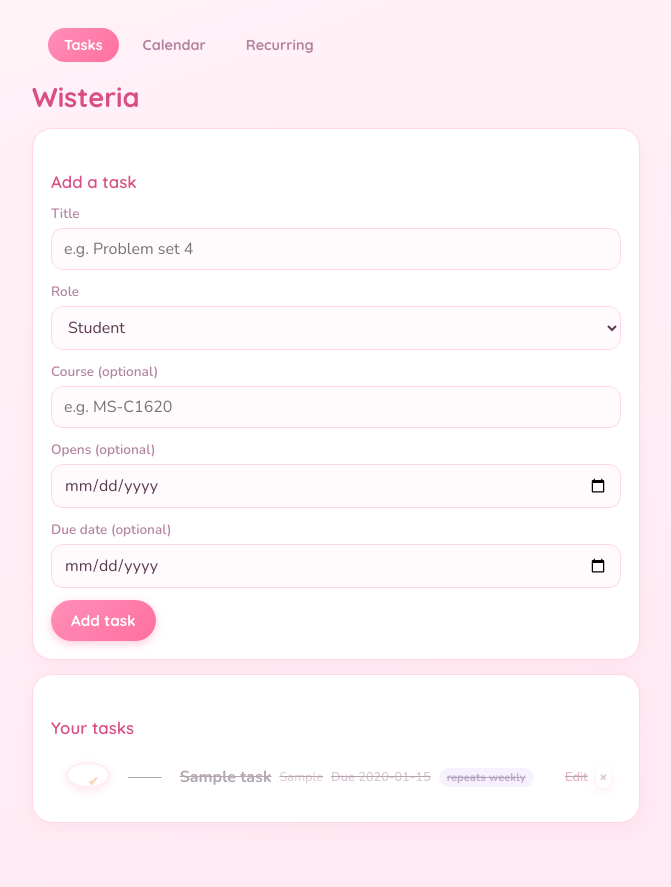
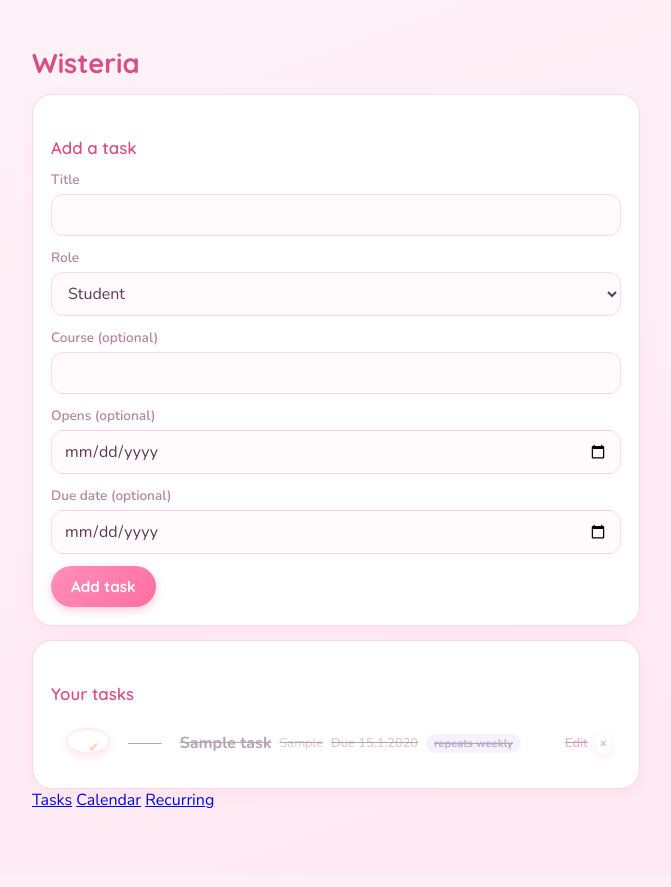
Before and after one commit to kilonalimo/study-organiser, a Flask app: page / in a window 1280 px wide. Shown: the whole page, without its empty margins (304-975 px from the left). After the commit the page ends 808 px from the top, so only its background shows below. Run offline with Flask 3, Linux system fonts and the light colour scheme; tables that the repository leaves empty hold one stand-in row (values such as "Sample post").

Commit message:
little fixes

```diff
--- a/templates/base.html
+++ b/templates/base.html
@@ -7,12 +7,6 @@
     <link rel="stylesheet" href="{{ url_for('static', filename='style.css') }}">
 </head>
 <body>
-    <nav class="topnav">
-        <a href="{{ url_for('index') }}" class="{{ 'active' if request.endpoint == 'index' else '' }}">Tasks</a>
-        <a href="{{ url_for('calendar_view') }}" class="{{ 'active' if request.endpoint == 'calendar_view' else '' }}">Calendar</a>
-        <a href="{{ url_for('recurring_view') }}" class="{{ 'active' if request.endpoint in ['recurring_view', 'create_template'] else '' }}">Recurring</a>
-    </nav>
-
     {% if google_configured %}
         <div class="google-status">
             {% if google_connected %}
@@ -27,5 +21,11 @@
     {% endif %}
 
     {% block content %}{% endblock %}
+
+    <nav class="bottomnav">
+        <a href="{{ url_for('index') }}" class="{{ 'active' if request.endpoint == 'index' else '' }}">Tasks</a>
+        <a href="{{ url_for('calendar_view') }}" class="{{ 'active' if request.endpoint == 'calendar_view' else '' }}">Calendar</a>
+        <a href="{{ url_for('recurring_view') }}" class="{{ 'active' if request.endpoint in ['recurring_view', 'create_template'] else '' }}">Recurring</a>
+    </nav>
 </body>
 </html>
--- a/templates/calendar.html
+++ b/templates/calendar.html
@@ -18,7 +18,7 @@
                     <li class="task role-{{ task['role']|lower }}">
                         <span class="badge">{{ task['role'] }}</span>
                         <span class="title">{{ task['title'] }}</span>
-                        {% if task['due_date'] %}<span class="due">Due {{ task['due_date'] }}</span>{% endif %}
+                        {% if task['due_date'] %}<span class="due">Due {{ task['due_date']|findate }}</span>{% endif %}
                         <form action="{{ url_for('plan_task', task_id=task['id']) }}" method="post" class="plan-form">
                             <input type="hidden" name="next" value="{{ url_for('calendar_view', week=current_week) }}">
                             <input type="date" name="planned_date" required>
--- a/templates/index.html
+++ b/templates/index.html
@@ -8,7 +8,7 @@
         <form action="{{ url_for('create_task') }}" method="post">
             <label>
                 Title
-                <input type="text" name="title" required placeholder="e.g. Problem set 4">
+                <input type="text" name="title" required>
             </label>
 
             <label>
@@ -22,7 +22,7 @@
 
             <label>
                 Course (optional)
-                <input type="text" name="course" placeholder="e.g. MS-C1620">
+                <input type="text" name="course">
             </label>
 
             <label>
@@ -53,7 +53,7 @@
                         <span class="badge">{{ task['role'] }}</span>
                         <span class="title">{{ task['title'] }}</span>
                         {% if task['course'] %}<span class="course">{{ task['course'] }}</span>{% endif %}
-                        {% if task['due_date'] %}<span class="due">Due {{ task['due_date'] }}</span>{% endif %}
+                        {% if task['due_date'] %}<span class="due">Due {{ task['due_date']|findate }}</span>{% endif %}
                         {% if task['recurring_template_id'] %}<span class="recurring-tag">repeats weekly</span>{% endif %}
                         {% if not task['planned_date'] and not task['completed'] %}<span class="unplanned-tag">not planned</span>{% endif %}
                         <a href="{{ url_for('edit_task_form', task_id=task['id']) }}" class="edit-link">Edit</a>
--- a/templates/recurring.html
+++ b/templates/recurring.html
@@ -9,7 +9,7 @@
         <form action="{{ url_for('create_template') }}" method="post">
             <label>
                 Title
-                <input type="text" name="title" required placeholder="e.g. TA office hours">
+                <input type="text" name="title" required>
             </label>
 
             <label>
@@ -23,7 +23,7 @@
 
             <label>
                 Course (optional)
-                <input type="text" name="course" placeholder="e.g. Probability Theory">
+                <input type="text" name="course">
             </label>
 
             <label>
@@ -55,7 +55,7 @@
                         <span class="badge">{{ template['role'] }}</span>
                         <span class="title">{{ template['title'] }}</span>
                         {% if template['course'] %}<span class="course">{{ template['course'] }}</span>{% endif %}
-                        <span class="due">Every {{ weekday_names[template['weekday']] }}{% if template['until_date'] %} until {{ template['until_date'] }}{% endif %}</span>
+                        <span class="due">Every {{ weekday_names[template['weekday']] }}{% if template['until_date'] %} until {{ template['until_date']|findate }}{% endif %}</span>
                         <form action="{{ url_for('delete_template', template_id=template['id']) }}" method="post" class="delete-form">
                             <button type="submit" class="delete-btn" aria-label="Stop repeating">&times;</button>
                         </form>
```
